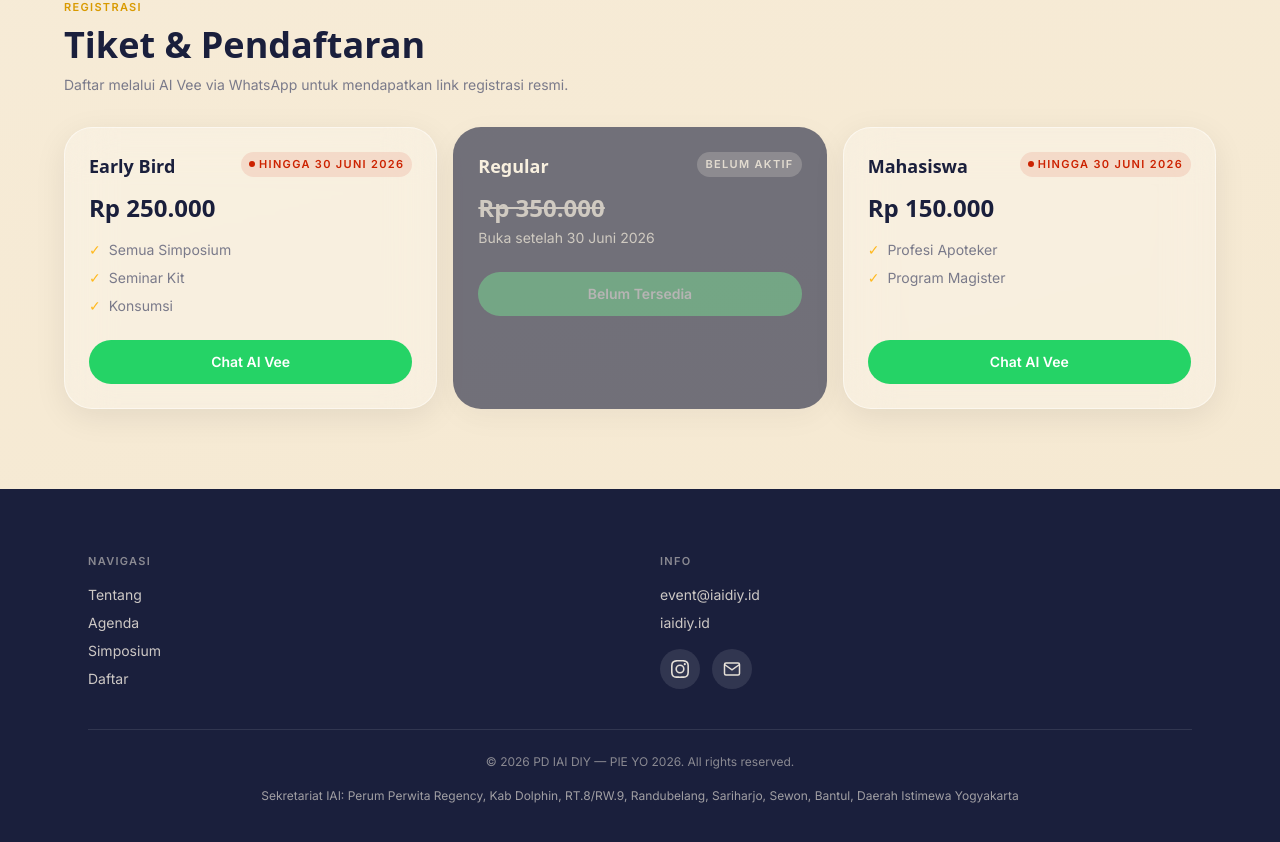
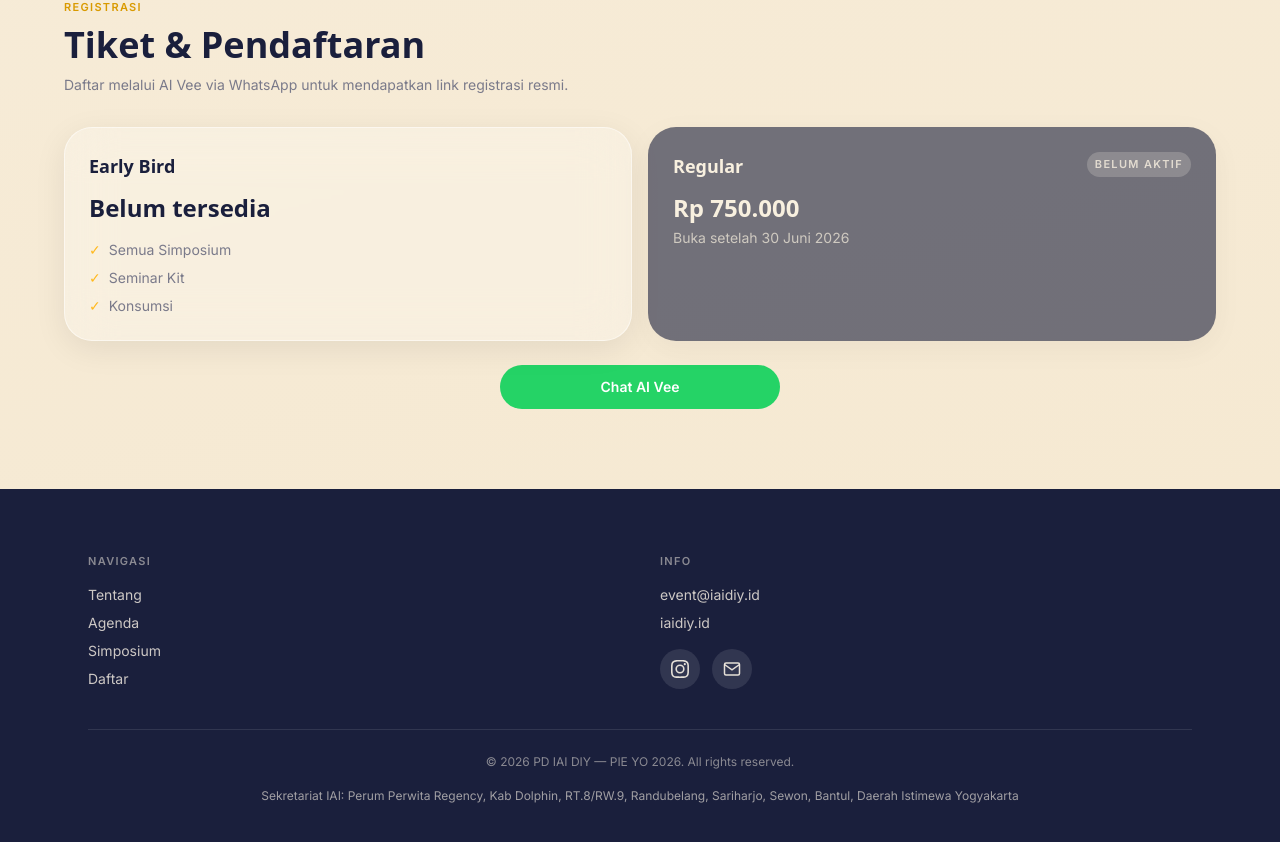
Before and after one commit to veevol/web-pieyo, a Next.js app: page / in a window 1280 px wide. Shown: the part 3113-3955 px from the top of the page. Built offline with nearby package versions, Linux system fonts and the light colour scheme; a web font is replaced by a local one.

Commit message:
update dari laptop baru

```diff
--- a/app/page.js
+++ b/app/page.js
@@ -74,36 +74,24 @@ const SIMPOSIUM = [
 const TICKETS = [
   {
     name: "Early Bird",
-    price: "Rp 250.000",
-    active: true,
-    badge: "Hingga 30 Juni 2026",
-    badgeActive: true,
+    price: "Belum tersedia",
+    active: false,
     features: ["Semua Simposium", "Seminar Kit", "Konsumsi"],
-    waText: "Halo Vee, saya ingin daftar PIE YO 2026 Early Bird",
     featured: false,
   },
   {
     name: "Regular",
-    price: "Rp 350.000",
-    strikethrough: true,
+    price: "Rp 750.000",
     active: false,
     badge: "Belum Aktif",
     subtitle: "Buka setelah 30 Juni 2026",
     featured: true,
   },
-  {
-    name: "Mahasiswa",
-    price: "Rp 150.000",
-    active: true,
-    badge: "Hingga 30 Juni 2026",
-    badgeActive: true,
-    features: ["Profesi Apoteker", "Program Magister"],
-    waText: "Halo Vee, saya ingin daftar PIE YO 2026 Mahasiswa",
-    featured: false,
-  },
 ];
 
-const WA_BASE = "https://wa.me/6285163627358?text=";
+const WA_BASE = "https://wa.me/6281326681212?text=";
+const WA_VEE_TEXT = "Halo Vee, mohon info event PIE YO 2026";
+const WA_CHAT_VEE_LINK = `${WA_BASE}${encodeURIComponent(WA_VEE_TEXT)}`;
 
 export default function Home() {
   return (
@@ -235,7 +223,7 @@ export default function Home() {
             <p className="mt-2 text-sm text-muted">
               Daftar melalui AI Vee via WhatsApp untuk mendapatkan link registrasi resmi.
             </p>
-            <div className="mt-8 grid gap-4 md:grid-cols-3">
+            <div className="mt-8 grid gap-4 md:grid-cols-2">
               {TICKETS.map((ticket) => (
                 <article
                   key={ticket.name}
@@ -291,24 +279,18 @@ export default function Home() {
                       ))}
                     </ul>
                   )}
-                  <div className="mt-6">
-                    {ticket.active ? (
-                      <a
-                        href={`${WA_BASE}${encodeURIComponent(ticket.waText)}`}
-                        target="_blank"
-                        rel="noopener noreferrer"
-                        className="btn-wa"
-                      >
-                        Chat AI Vee
-                      </a>
-                    ) : (
-                      <button type="button" disabled className="btn-wa cursor-not-allowed opacity-50">
-                        Belum Tersedia
-                      </button>
-                    )}
-                  </div>
                 </article>
               ))}
+            </div>
+            <div className="mt-6 flex justify-center">
+              <a
+                href={WA_CHAT_VEE_LINK}
+                target="_blank"
+                rel="noopener noreferrer"
+                className="btn-wa w-full max-w-md sm:w-auto sm:min-w-[280px]"
+              >
+                Chat AI Vee
+              </a>
             </div>
           </div>
         </SectionReveal>
```
Also changed, not shown: diff-out.txt (added).
